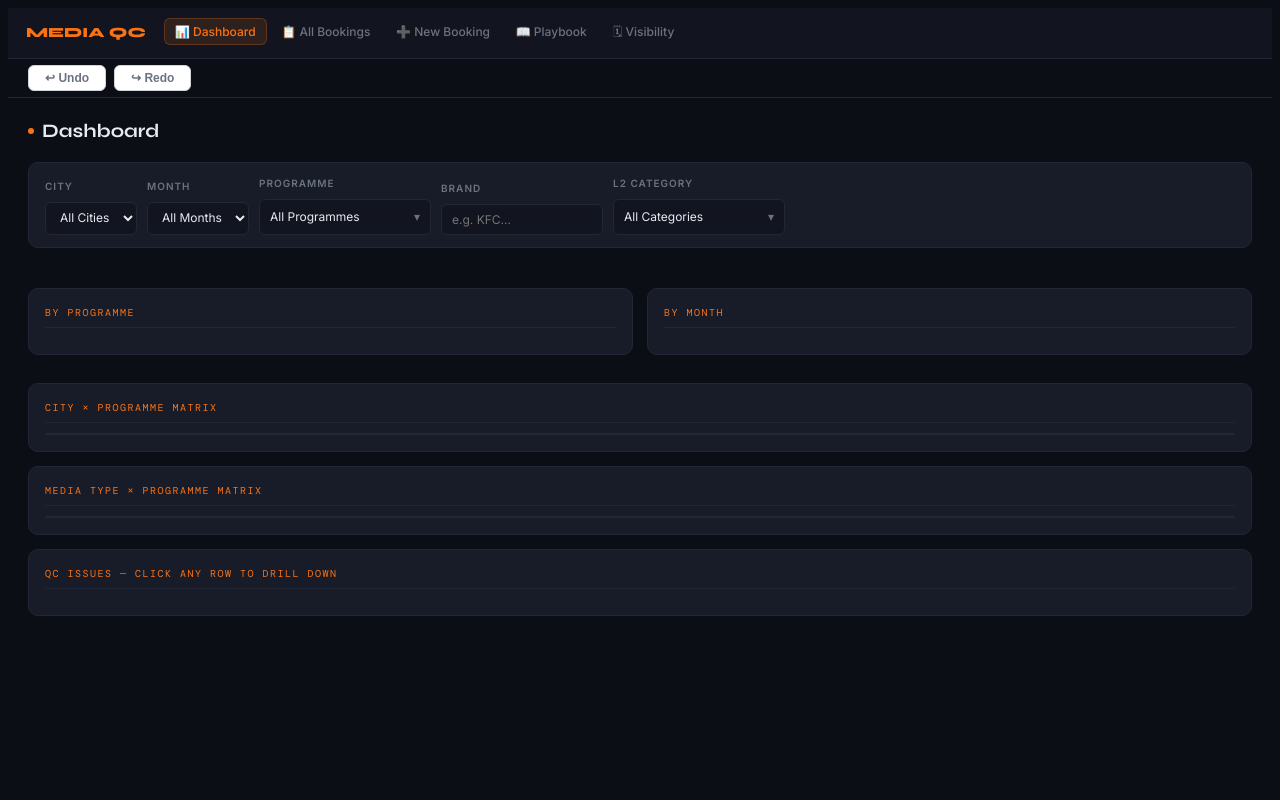
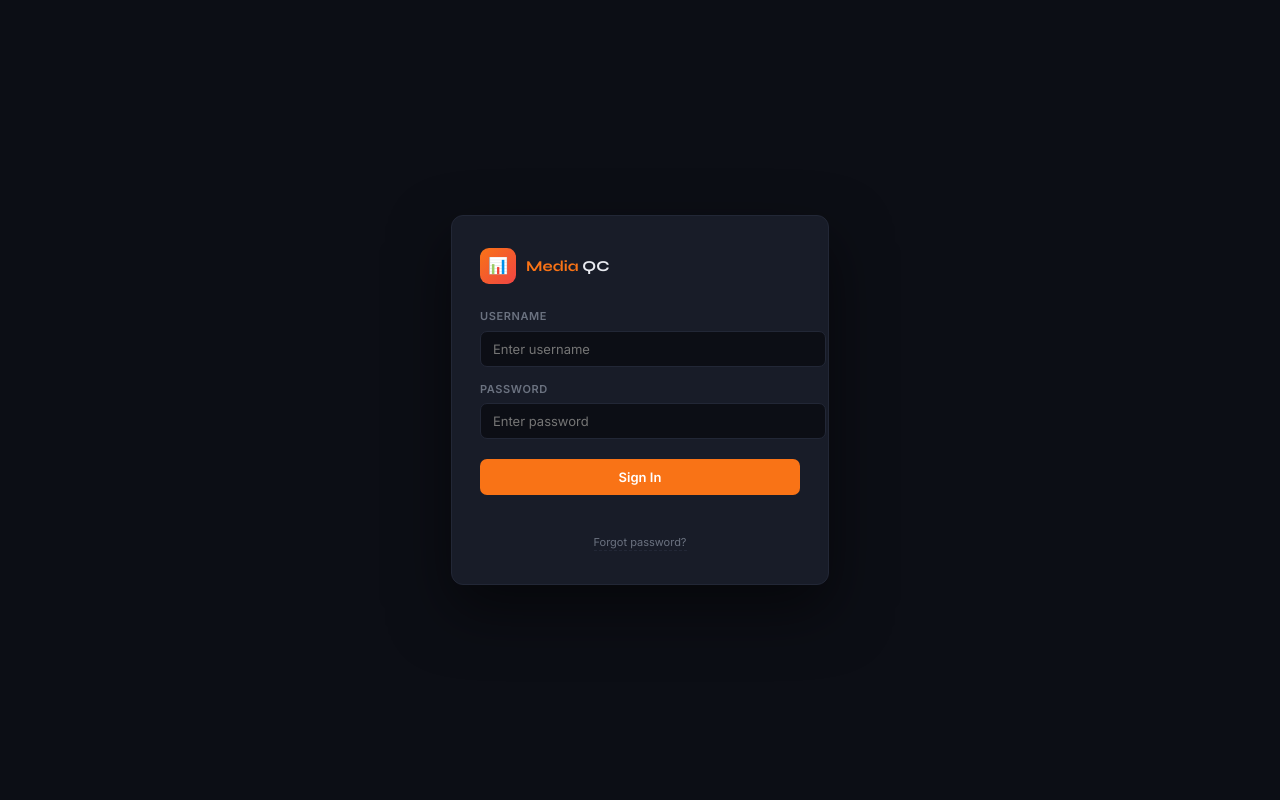
Before and after one commit to hoaianh-nguyen/media_booking_portal, a Flask app: page / in a window 1280 px wide. Run offline with Flask 3, Linux system fonts and the light colour scheme.

Commit message:
Add login gate with obfuscated credentials and forgot password
Co-Authored-By: Claude Sonnet 4.6 <noreply@anthropic.com>

```diff
--- a/templates/index.html
+++ b/templates/index.html
@@ -110,9 +110,45 @@ label{font-size:10px;font-weight:600;color:var(--mut);text-transform:uppercase;l
 .loading-txt{font-family:'DM Mono',monospace;font-size:11px;color:var(--mut);letter-spacing:2px;text-transform:uppercase;}
 
 
+/* LOGIN */
+#login-overlay{position:fixed;inset:0;background:var(--bg);z-index:9999;display:flex;align-items:center;justify-content:center;}
+.login-box{background:var(--card);border:1px solid var(--bord);border-radius:12px;padding:32px 28px;width:320px;box-shadow:0 25px 60px rgba(0,0,0,.5);}
+.login-logo{display:flex;align-items:center;gap:10px;margin-bottom:24px;}
+.login-logo-icon{width:36px;height:36px;background:linear-gradient(135deg,#f97316,#ef4444);border-radius:9px;display:flex;align-items:center;justify-content:center;font-size:16px;}
+.login-logo-text{font-size:15px;font-weight:700;font-family:var(--dis);}.login-logo-text span{color:var(--acc);}
+.login-field{margin-bottom:14px;}
+.login-field label{display:block;font-size:11px;color:var(--mut);text-transform:uppercase;letter-spacing:.6px;margin-bottom:5px;font-weight:600;}
+.login-field input{width:100%;background:var(--bg);border:1px solid var(--bord);border-radius:7px;padding:9px 12px;color:var(--txt);font-family:var(--sans);font-size:13px;outline:none;transition:border-color .2s;}
+.login-field input:focus{border-color:var(--acc);}
+.login-btn{width:100%;background:var(--acc);color:#fff;border:none;border-radius:7px;padding:10px;font-family:var(--sans);font-size:13px;font-weight:700;cursor:pointer;transition:opacity .2s;margin-top:6px;}
+.login-btn:hover{opacity:.85;}
+.login-err{color:var(--red);font-size:11px;margin-top:8px;text-align:center;min-height:14px;}
 </style>
 </head>
 <body>
+
+<div id="login-overlay">
+  <div class="login-box">
+    <div class="login-logo">
+      <div class="login-logo-icon">📊</div>
+      <div class="login-logo-text"><span>Media</span> QC</div>
+    </div>
+    <div class="login-field">
+      <label>Username</label>
+      <input id="li-u" type="text" placeholder="Enter username" autocomplete="username">
+    </div>
+    <div class="login-field">
+      <label>Password</label>
+      <input id="li-p" type="password" placeholder="Enter password" autocomplete="current-password">
+    </div>
+    <button class="login-btn" onclick="_loginSubmit()">Sign In</button>
+    <div class="login-err" id="li-err"></div>
+    <div style="text-align:center;margin-top:14px;">
+      <a id="forgot-link" href="#" onclick="_forgotPw(event)" style="color:var(--mut);font-size:11px;text-decoration:none;border-bottom:1px dashed var(--bord);padding-bottom:1px;cursor:pointer;transition:color .15s;">Forgot password?</a>
+    </div>
+  </div>
+</div>
+
 <div id="loading-overlay">
   <div class="spinner"></div>
   <div class="loading-txt">Loading data...</div>
@@ -2142,6 +2178,36 @@ function mvPhone(date,city,slots,hf,png){
     +'<div class="mv-nav-item">👤<br>Me</div>'
     +'</div></div>';
 }
+
+// ── AUTH ──
+var _cu=[67,68,74,66,74,69,67,5,69,76,94,82,78,69];
+var _cp=[102,64,107,26,25,24,31,30,29];
+function _dk(a,k){return a.map(function(c){return String.fromCharCode(c^k);}).join('');}
+function _loginSubmit(){
+  var u=document.getElementById('li-u').value;
+  var p=document.getElementById('li-p').value;
+  if(u===_dk(_cu,43)&&p===_dk(_cp,43)){
+    sessionStorage.setItem('_sa','1');
+    document.getElementById('login-overlay').style.display='none';
+  } else {
+    document.getElementById('li-err').textContent='Invalid credentials';
+    document.getElementById('li-p').value='';
+  }
+}
+function _forgotPw(e){
+  e.preventDefault();
+  var sub=encodeURIComponent('Media QC - Password Reset Request');
+  var body=encodeURIComponent('Hi,\n\nI have forgotten my password for Media QC and would like to request a reset.\n\nUsername: '+document.getElementById('li-u').value+'\n\nThank you.');
+  window.location.href='mailto:n.hoaianh93@gmail.com?subject='+sub+'&body='+body;
+  var lk=document.getElementById('forgot-link');
+  lk.textContent='Request sent — check your email app';
+  lk.style.color='var(--grn)';
+  lk.style.borderBottom='none';
+  lk.onclick=null;
+}
+document.getElementById('li-u').addEventListener('keydown',function(e){if(e.key==='Enter')document.getElementById('li-p').focus();});
+document.getElementById('li-p').addEventListener('keydown',function(e){if(e.key==='Enter')_loginSubmit();});
+if(sessionStorage.getItem('_sa')==='1'){document.getElementById('login-overlay').style.display='none';}
 </script>
 </body>
 </html>
```
Also changed, not shown: index.html (+66 -0 lines).
